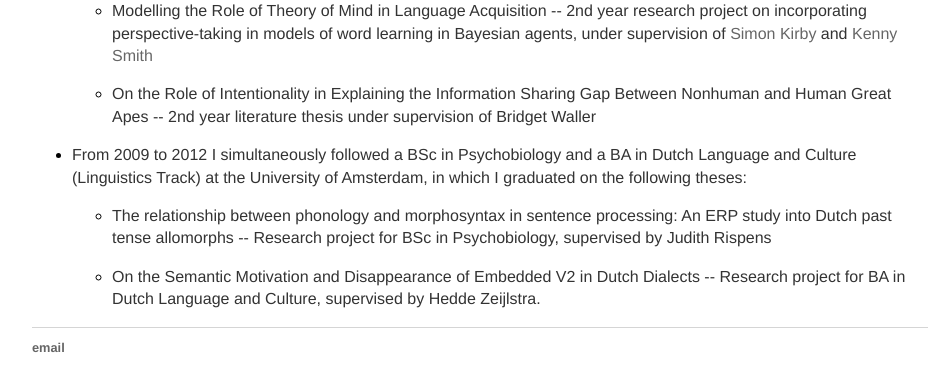
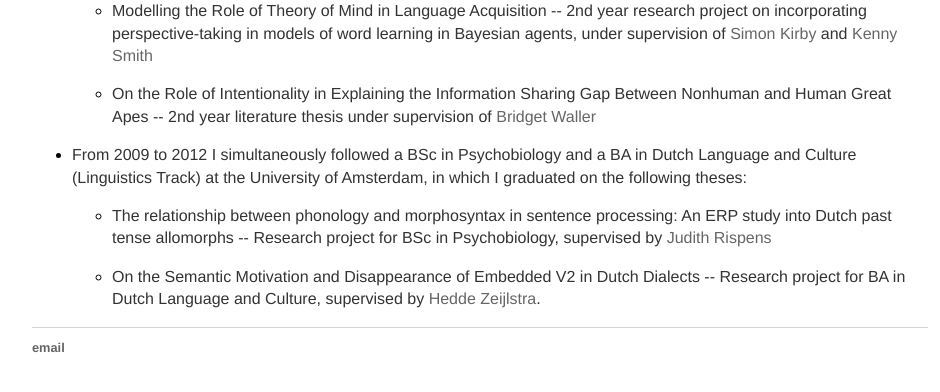
Before and after one commit to marieke-woensdregt/marieke-woensdregt.github.io, a Jekyll site: the page built from cv/index.html, in a window 1280 px wide. Shown: the part 401-793 px from the top of the page, without its empty margins (160-1100 px from the left). Built offline with Jekyll 4.4.1, drawn with Linux system fonts in a browser that asks for light colours.

Commit message:
Update index.html

```diff
--- a/cv/index.html
+++ b/cv/index.html
@@ -27,16 +27,21 @@ title: CV
 					<a href="http://www.lel.ed.ac.uk/~simon/">Simon Kirby</a> and
 					<a href="http://www.lel.ed.ac.uk/~kenny/">Kenny Smith</a> </p></li>
 				<li><p> On the Role of Intentionality in Explaining the Information Sharing Gap Between Nonhuman and Human Great Apes
-				-- 2nd year literature thesis under supervision of Bridget Waller </p></li>
+				-- 2nd year literature thesis under supervision of
+					<a href="https://researchportal.port.ac.uk/portal/en/persons/bridget-waller(2ae16b01-4da1-4a96-8273-fba0ffebca38).html">Bridget Waller</a>
+					</p></li>
 				</ul>
 			</p></li>
 
 			<li><p> From 2009 to 2012 I simultaneously followed a BSc in Psychobiology and a BA in Dutch Language and Culture (Linguistics Track) at the University of Amsterdam, in which I graduated on the following theses:
 				<ul>
 				<li><p> The relationship between phonology and morphosyntax in sentence processing: An ERP study into Dutch past tense allomorphs
-				-- Research project for BSc in Psychobiology, supervised by Judith Rispens </p></li>
+				-- Research project for BSc in Psychobiology, supervised by
+					<a href="http://www.uva.nl/profiel/r/i/j.e.rispens/j.e.rispens.html">Judith Rispens</a>
+					</p></li>
 				<li><p> On the Semantic Motivation and Disappearance of Embedded V2 in Dutch Dialects
-				-- Research project for BA in Dutch Language and Culture, supervised by Hedde Zeijlstra. </p></li>
+				-- Research project for BA in Dutch Language and Culture, supervised by
+					<a href="https://www.heddezeijlstra.org/">Hedde Zeijlstra</a>. </p></li>
 				</ul>
 			</p></li>
 		</ul>
```
